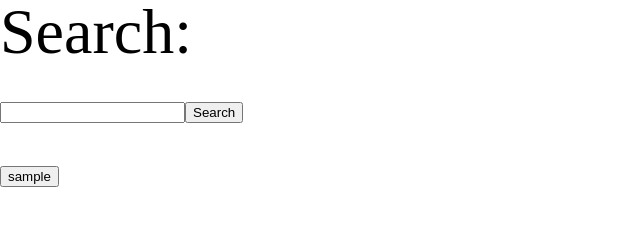
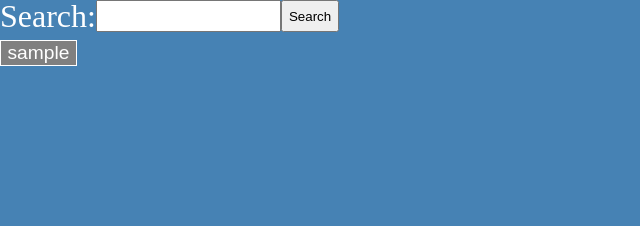
Before and after one commit to MR-Stan/GifTastic, a plain HTML site: page index.html in a window 1280 px wide. Both pictures are taken after typing "Sample" into the empty fields and a click on the button "Search". Shown: the whole page, without its empty margins (0-640 px from the left). Drawn offline with nearby package versions, Linux system fonts and the light colour scheme.

Commit message:
updated ui

```diff
--- a/assets/css/style.css
+++ b/assets/css/style.css
@@ -1,3 +1,37 @@
-main {
-    font-size: 4em;
+body {
+    background-color: steelblue;
+    font-size: 2em;
+    display: grid;
+    grid-template-columns: 20% 60% 20%;
+    grid-template-rows: 20% 20% 60%;
+    color: white;
+    margin: auto;
 }
+
+#searchForm {
+    grid-area: 1 / 2 / 2 / 3;
+    display: inline-flex;
+}
+
+#buttonContainer {
+    grid-area: 2 / 2 / 3 / 3;
+}
+
+.gifButton {
+    grid-area: 3 / 2 / 4 / 3;
+    background-color: grey;
+    color: white;
+    border: 1px solid white;
+    font-size: 0.6em;
+    width: 4em;
+    height: 100%;
+}
+
+#gifContainer {
+
+}
+
+.gif {
+    border: 2px solid white;
+    margin: 5px;
+}
--- a/assets/javascript/app.js
+++ b/assets/javascript/app.js
@@ -53,26 +53,22 @@ let gameObject = {
 
     //when a button is clicked
     liveButton : function() {
-        //$("#buttonContainer").empty();
         // creates AJAX call for the specific search
         $.ajax({
             url: gameObject.queryURL + gameObject.key + gameObject.currentSearch + gameObject.limit,
             method: "GET"
             }).then(function(response) {
                 let results = response.data;
-                console.log(results);
-
                 for (let i = 0; i < results.length; i++) {
+                    $("<p/>").text("Rating: " + results[i].rating
+                        .toUpperCase())
+                        .prependTo("#gifContainer");
                     $("<img>").addClass("gif")
                         .attr("src", results[i].images.fixed_height_still.url)
                         .attr("data-still", results[i].images.fixed_height_still.url)
                         .attr("data-animate", results[i].images.fixed_height.url)
                         .attr("data-state", "still")
                         .prependTo("#gifContainer");
-                    $("<p/>").text("Rating: " + results[i].rating
-                        .toUpperCase())
-                        .prependTo("#gifContainer");
-
             };
             gameObject.testGifStatus();
             });
```
